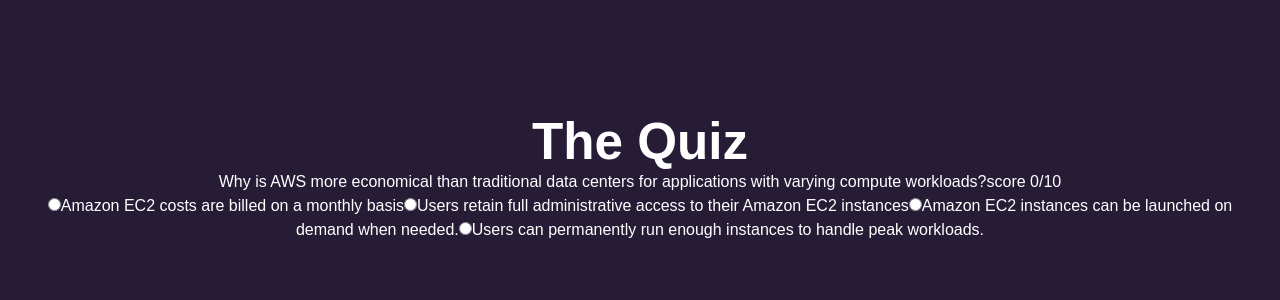
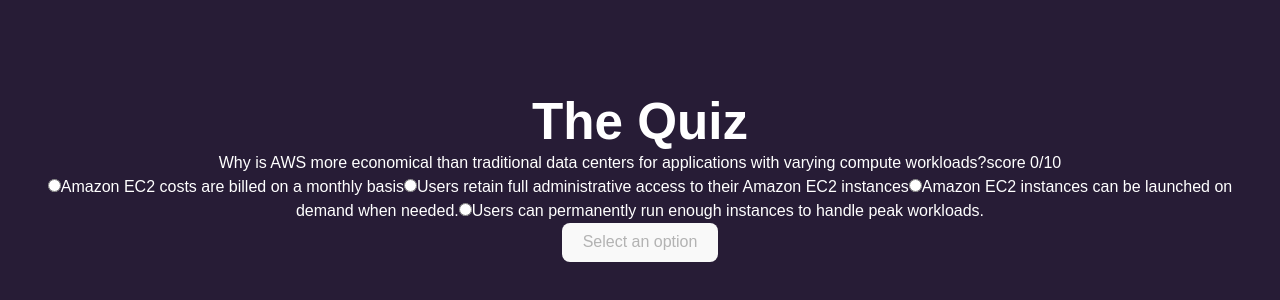
Before and after one commit to YTADLAOUI/quiz-AWS-VueJs, a Vue app: page / in a window 1280 px wide. Shown: the part 222-522 px from the top of the page. Built offline with nearby package versions, Linux system fonts and the light colour scheme.

Commit message:
button move

```diff
--- a/src/App.vue
+++ b/src/App.vue
@@ -141,7 +141,7 @@
 <template>
   <main class="app">
     <h1>The Quiz</h1>
-    <section class="quiz">
+    <section class="quiz" v-if="!quizCompleted">
       <div class="quiz-info">
         <span class="question">{{ getCurrentQuestion.question }}</span>
         <span class="score">score {{score}}/{{questions.length}}</span>
@@ -162,6 +162,15 @@
           </label>
         </div>
       </div>
+      <button @click="NextQuestion"
+      :disabled="!getCurrentQuestion.selected">
+        {{getCurrentQuestion.index==questions.length-1 ? 'finish' :getCurrentQuestion.selected == null ? 'Select an option' :'Next Question'
+        }}
+      </button>
+    </section>
+    <section v-else>
+      <h2>You have finish the quiz!</h2>
+      <p> Your score is {{score}}/{{questions.length}}</p>
     </section>
   </main>
 </template>
```
